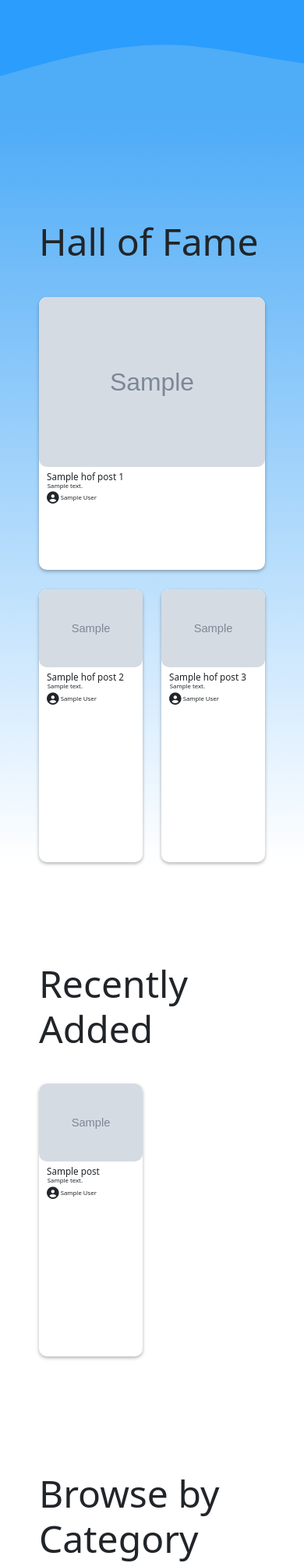
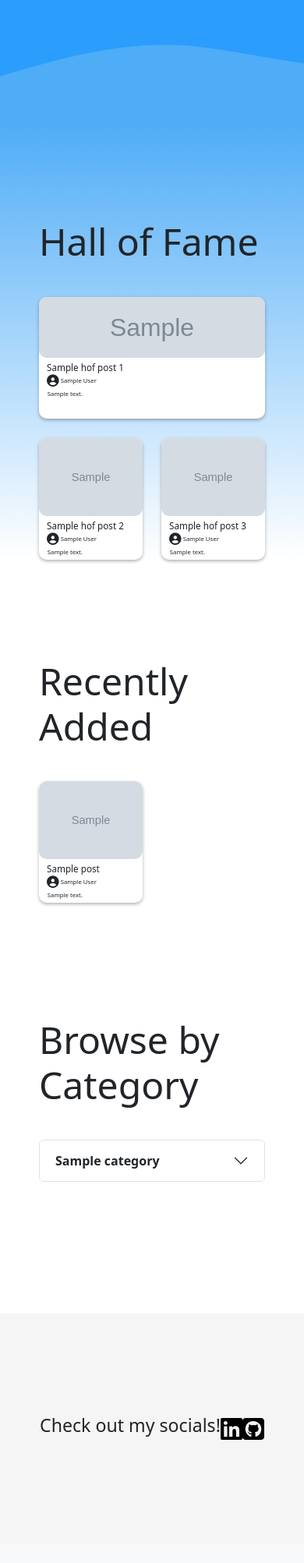
Before and after one commit to linx02/project-hub, a Django app: template hub_main/templates/index.html in a window 390 px wide. Shown: the part 914-2919 px from the top of the page at 78% size. After the commit the page ends 2761 px from the top, so only its background shows below. Run offline with Django 3.2, Linux system fonts and the light colour scheme; the template is opened without the code that fills it: most values are stand-ins (such as "Sample title", 1, 10 or a date in 2020); grey boxes marked "Sample" are stand-in pictures; some libraries are stand-ins or nearby versions.

Commit message:
Fix card styling

```diff
--- a/hub_main/static/hub_main/css/styles.css
+++ b/hub_main/static/hub_main/css/styles.css
@@ -71,7 +71,7 @@
 
 .my-card {
     border-radius: 10px;
-    height: 350px;
+    height: 25vw;
     box-shadow: 0 2px 4px rgba(0, 0, 0, 0.3);
     position: relative;
     background-color: white;
@@ -86,6 +86,10 @@
     width: 100%;
     object-fit: cover;
     border-radius: 10px;
+}
+
+#big-hof img {
+    height: 15vw;
 }
 
 .my-card-body {
@@ -117,6 +121,7 @@
 
 .my-card-author {
     font-size: 1vw;
+    padding: 5px 0px;
 }
 
 footer {
@@ -315,10 +320,20 @@ footer a {
         margin-bottom: 3vh;
     }
 
+    .my-card {
+        height: 40vw;
+    }
+
     .my-card-title {
         font-size: 3vw;
     }
+
     .my-card-text, .my-card-author {
         font-size: 2vw;
+        -webkit-line-clamp: 3;
+    }
+
+    #big-hof img {
+        height: 20vw;
     }
 }
--- a/hub_main/templates/index.html
+++ b/hub_main/templates/index.html
@@ -30,17 +30,17 @@
 
         <div class="grid">
             <div class="row">
-                <div class="col-md-6 col-12">
+                <div class="col-md-6 col-12" id="big-hof">
 					<a href="{% url 'project_details' hof_post_1.slug %}" style="color:inherit;">
 						<div class="my-card hall-of-fame-card">
 							<img src="{{ hof_post_1.image }}" class="my-card-img" alt="...">
 							<div class="my-card-body">
 								<h5 class="my-card-title">{{ hof_post_1.title }}</h5>
-								<p class="my-card-text">{{ hof_post_1.description }}</p>
 								<div class="my-card-author">
 									<i class="fa-solid fa-circle-user fa-2xl"></i>
 									<span>{{ hof_post_1.author }}</span>
 								</div>
+								<p class="my-card-text">{{ hof_post_1.description }}</p>
 							</div>
 						</div>
 					</a>
@@ -51,11 +51,11 @@
 							<img src="{{ hof_post_2.image }}" class="my-card-img" alt="...">
 							<div class="my-card-body">
 								<h5 class="my-card-title">{{ hof_post_2.title }}</h5>
-								<p class="my-card-text">{{ hof_post_2.description }}</p>
 								<div class="my-card-author">
 									<i class="fa-solid fa-circle-user fa-2xl"></i>
 									<span>{{ hof_post_2.author }}</span>
 								</div>
+								<p class="my-card-text">{{ hof_post_2.description }}</p>
 							</div>
 						</div>
 					</a>
@@ -66,11 +66,11 @@
 							<img src="{{ hof_post_3.image }}" class="my-card-img" alt="...">
 							<div class="my-card-body">
 								<h5 class="my-card-title">{{ hof_post_3.title }}</h5>
-								<p class="my-card-text">{{ hof_post_3.description }}</p>
 								<div class="my-card-author">
 									<i class="fa-solid fa-circle-user fa-2xl"></i>
 									<span>{{ hof_post_3.author }}</span>
 								</div>
+								<p class="my-card-text">{{ hof_post_3.description }}</p>
 							</div>
 						</div>
 					</a>
@@ -93,11 +93,11 @@
                                 <img src="{{ post.image }}" class="my-card-img" alt="...">
                                 <div class="my-card-body">
                                     <h5 class="my-card-title">{{ post.title }}</h5>
-                                    <p class="my-card-text">{{ post.description }}</p>
-                                    <div class="my-card-author">
+									<div class="my-card-author">
                                         <i class="fa-solid fa-circle-user fa-2xl"></i>
                                         <span>{{ post.author }}</span>
                                     </div>
+                                    <p class="my-card-text">{{ post.description }}</p>
                                 </div>
                             </div>
                         </a>
```
